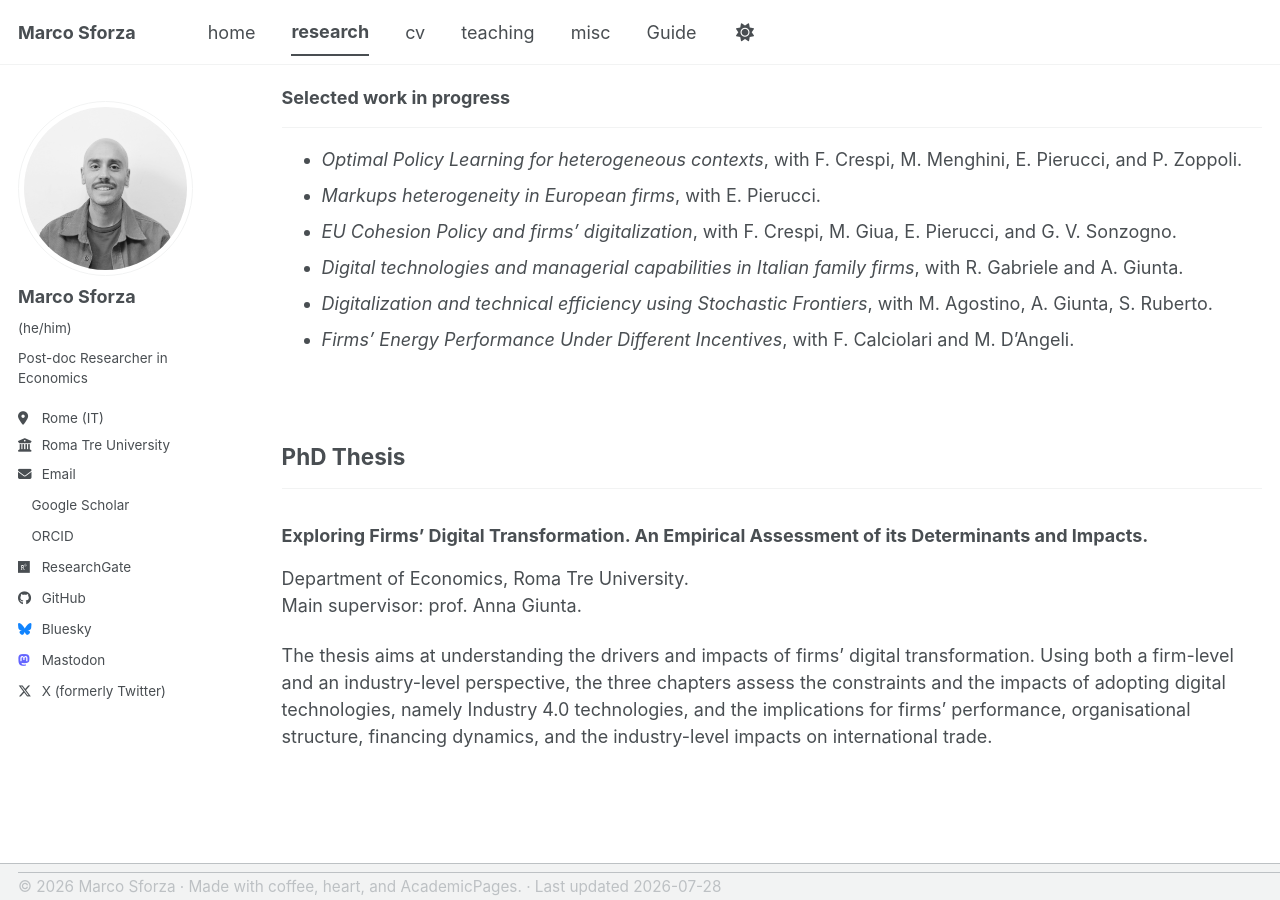
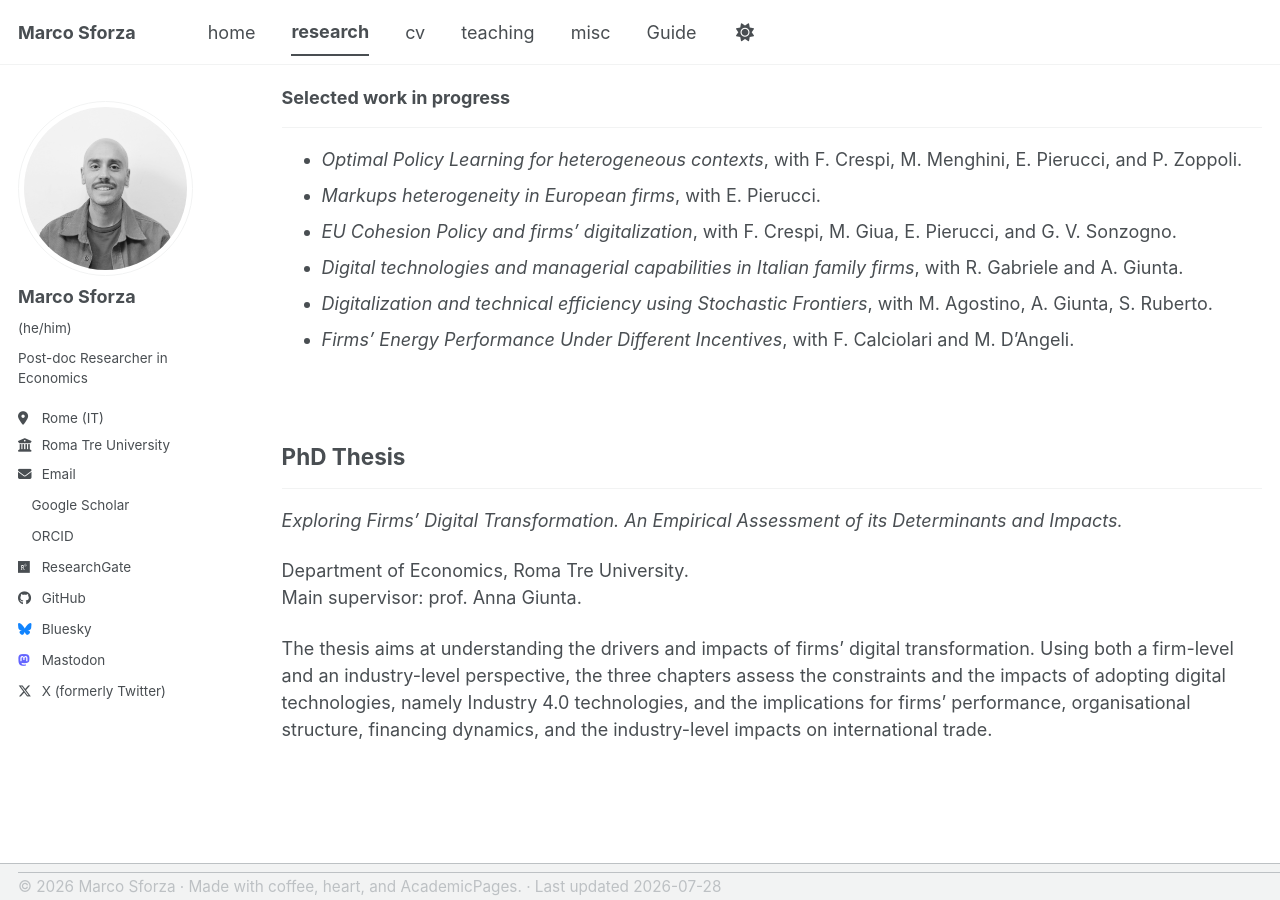
Before and after one commit to marcosforza/marcosforza.github.io, a Jekyll site: the page built from _pages/publications.md, in a window 1280 px wide and 900 px high, scrolled down 1104 px. Built offline with Jekyll 4.4.1, drawn with Linux system fonts in a browser that asks for light colours; a style sheet for code colours, icons or effects is not loaded.

Commit message:
Format PhD thesis title for consistency

```diff
--- a/_pages/publications.md
+++ b/_pages/publications.md
@@ -43,7 +43,7 @@ author_profile: true
 ## PhD Thesis
 ------
 
-### Exploring Firms' Digital Transformation. An Empirical Assessment of its Determinants and Impacts.
+*Exploring Firms' Digital Transformation. An Empirical Assessment of its Determinants and Impacts.*
 
 Department of Economics, Roma Tre University.
 Main supervisor: prof. Anna Giunta.
```
